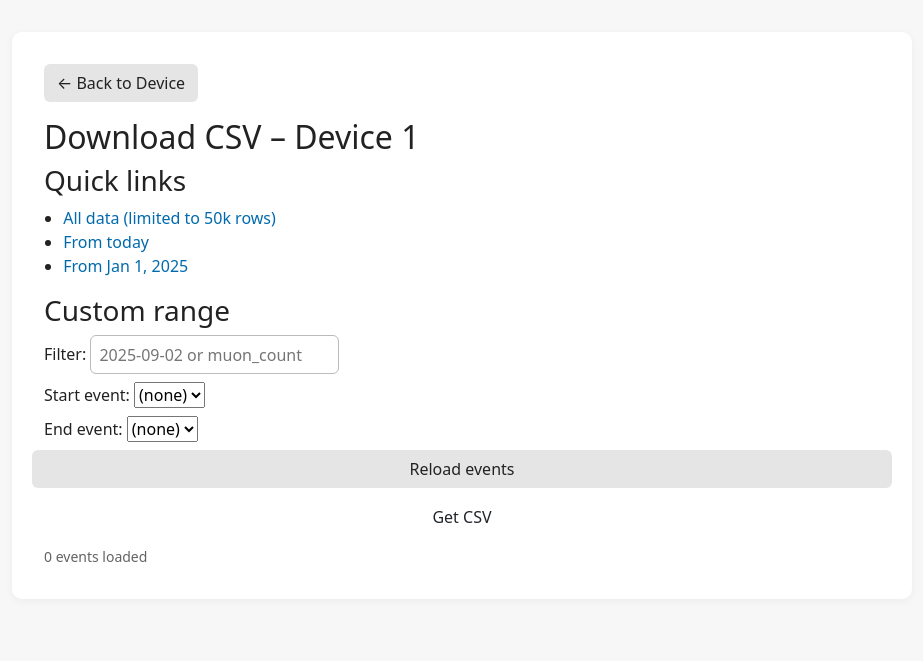
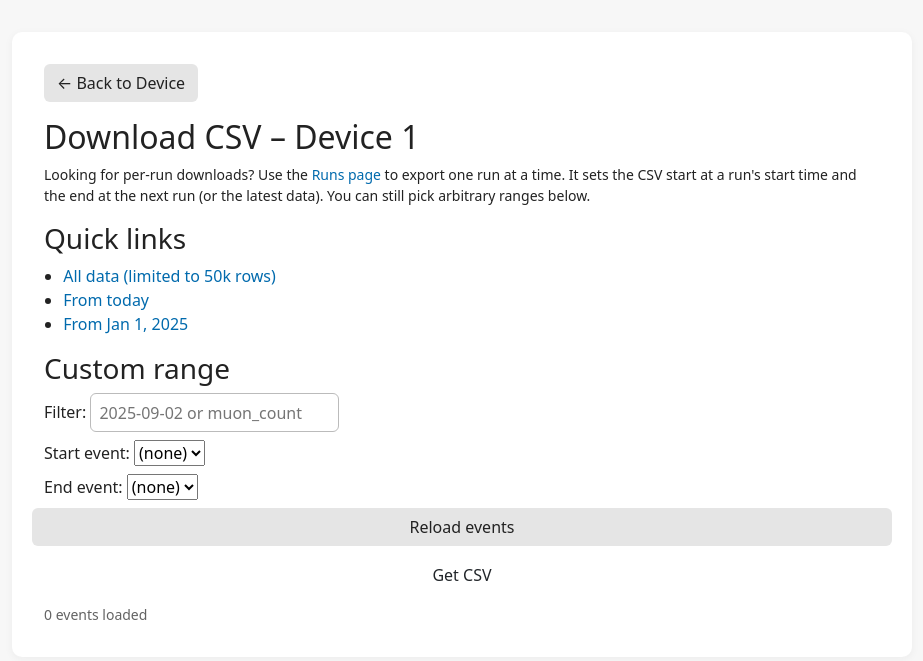
Before and after one commit to cornellpepper/CuWatch_server, a Flask app: page /device/1/download in a window 1280 px wide. Shown: the part 61-722 px from the top of the page, without its empty margins (178-1101 px from the left). Run offline with Flask 3, Linux system fonts and the light colour scheme; the visitor is signed in with stand-in values (Sample User, id 1); data that the repository does not hold is empty.

Commit message:
per-run downloads

```diff
--- a/services/web/templates/download.html
+++ b/services/web/templates/download.html
@@ -12,6 +12,11 @@ button { padding: .5rem .7rem; border: 0; border-radius: 6px; background: #b31b1
 {% block content %}
 <a href="{{ url_for('device_detail', device_id=device_id) }}" class="btn" style="background:var(--gray200);color:var(--black);margin-bottom:1rem;">← Back to Device</a>
 <h2>Download CSV – Device {{ device_id }}</h2>
+<p class="small" style="margin:.25rem 0 1rem 0;">
+  Looking for per‑run downloads? Use the <a href="{{ url_for('device_runs_page', device_id=device_id) }}">Runs page</a> to export one run at a time.
+  It sets the CSV start at a run's start time and the end at the next run (or the latest data).
+  You can still pick arbitrary ranges below.
+  </p>
 <h3>Quick links</h3>
 <ul>
   <li><a href="{{ url_for('export_csv', device_id=device_id) }}">All data (limited to 50k rows)</a></li>
```
Also changed, not shown: services/web/templates/device_runs.html (+15 -2 lines).
